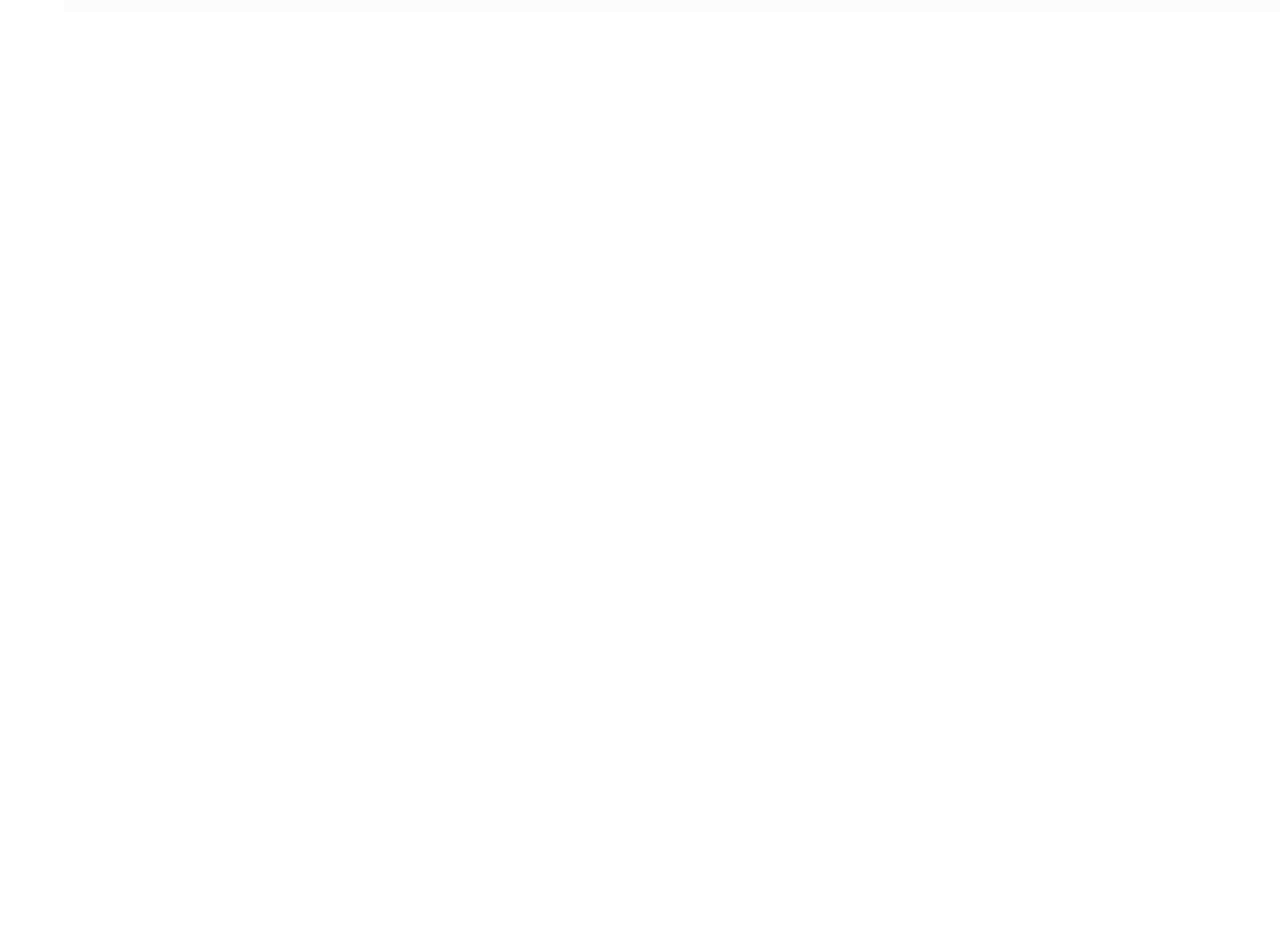
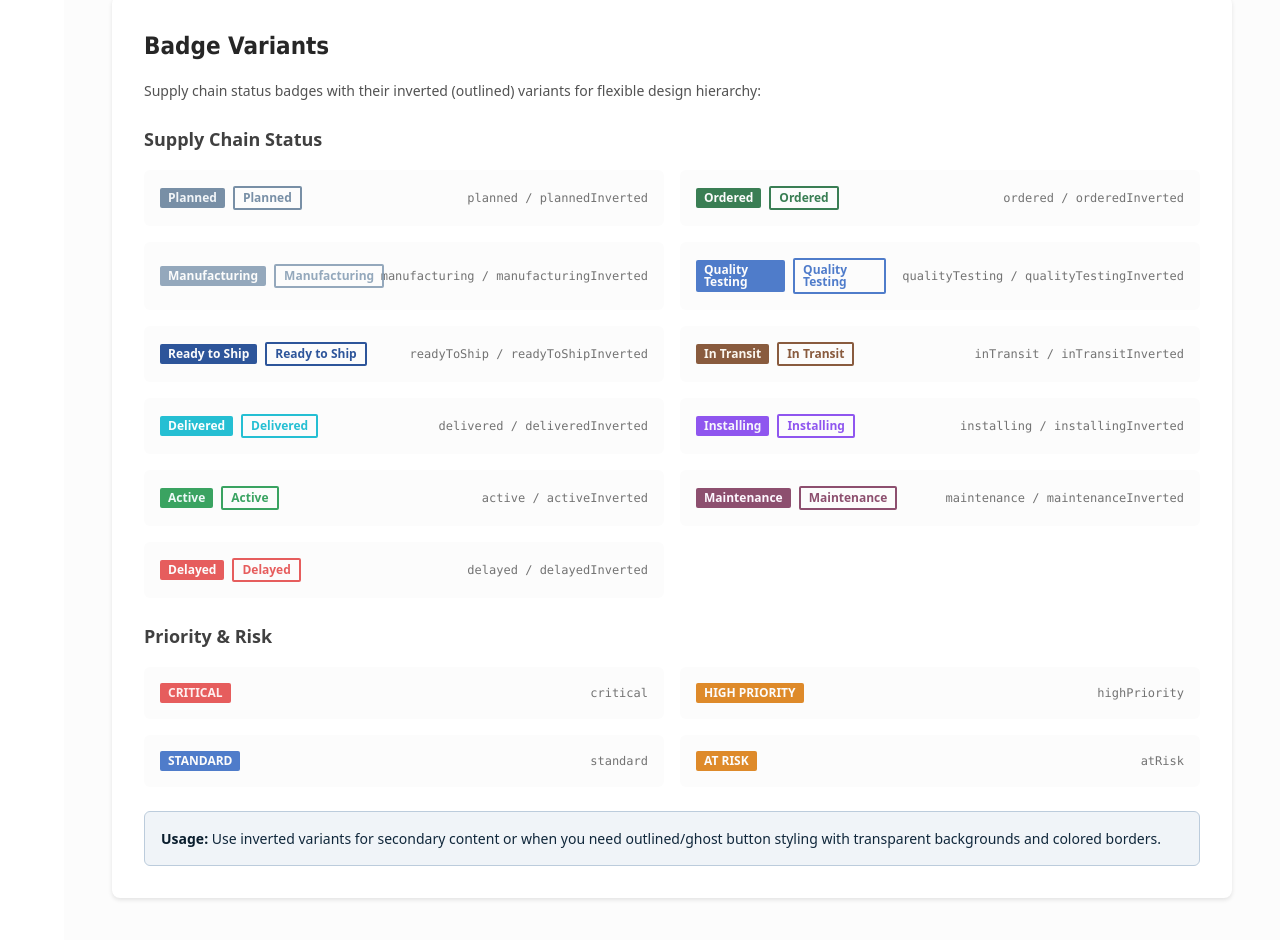
Before and after one commit to m-downing/flow_demo, a Next.js app: page /colors in a window 1280 px wide. Shown: the part 3540-4480 px from the top of the page. Before the commit the page ends 3552 px from the top, so only its background shows below. Built offline with nearby package versions, Linux system fonts and the light colour scheme.

Commit message:
Fixed badge variants.

```diff
--- a/src/app/colors/components/ColorDemo.tsx
+++ b/src/app/colors/components/ColorDemo.tsx
@@ -2,6 +2,7 @@
 
 import React from 'react';
 import { colors } from '@/design-system/foundations/tokens/colors.js';
+import Badge, { BadgeVariant } from '@/design-system/components/feedback/Badge';
 
 // Define the color groups we want to display
 const colorGroups = [
@@ -201,6 +202,76 @@
       <div className="mt-xl text-center text-sm text-neutral-500 dark:text-neutral-400">
         Click any color swatch to copy its hex value to clipboard
       </div>
+
+      {/* Badge showcase */}
+      <div className="mt-2xl bg-white dark:bg-neutral-900 rounded-lg shadow-sm dark:shadow-none dark:border dark:border-neutral-700 p-xl">
+        <h2 className="text-2xl font-heading font-semibold text-neutral-800 dark:text-neutral-50 mb-md">
+          Badge Variants
+        </h2>
+        <p className="text-sm text-neutral-600 dark:text-neutral-300 mb-lg">
+          Supply chain status badges with their inverted (outlined) variants for flexible design hierarchy:
+        </p>
+
+        {/* Supply Chain Status Badges */}
+        <div className="space-y-lg">
+          <div>
+            <h3 className="text-lg font-semibold text-neutral-700 dark:text-neutral-200 mb-md">Supply Chain Status</h3>
+            <div className="grid grid-cols-1 md:grid-cols-2 gap-md">
+              {[
+                { name: 'Planned', variant: 'planned' as BadgeVariant },
+                { name: 'Ordered', variant: 'ordered' as BadgeVariant },
+                { name: 'Manufacturing', variant: 'manufacturing' as BadgeVariant },
+                { name: 'Quality Testing', variant: 'qualityTesting' as BadgeVariant },
+                { name: 'Ready to Ship', variant: 'readyToShip' as BadgeVariant },
+                { name: 'In Transit', variant: 'inTransit' as BadgeVariant },
+                { name: 'Delivered', variant: 'delivered' as BadgeVariant },
+                { name: 'Installing', variant: 'installing' as BadgeVariant },
+                { name: 'Active', variant: 'active' as BadgeVariant },
+                { name: 'Maintenance', variant: 'maintenance' as BadgeVariant },
+                { name: 'Delayed', variant: 'delayed' as BadgeVariant },
+              ].map(({ name, variant }) => (
+                <div key={variant} className="flex items-center gap-md p-md bg-neutral-50 dark:bg-neutral-800 rounded-md">
+                  <div className="flex items-center gap-sm min-w-0 flex-1">
+                    <Badge variant={variant}>{name}</Badge>
+                    <Badge variant={`${variant}Inverted` as BadgeVariant}>{name}</Badge>
+                  </div>
+                  <div className="text-xs text-neutral-500 dark:text-neutral-400 font-mono">
+                    {variant} / {variant}Inverted
+                  </div>
+                </div>
+              ))}
+            </div>
+          </div>
+
+          {/* Priority/Risk Badges */}
+          <div>
+            <h3 className="text-lg font-semibold text-neutral-700 dark:text-neutral-200 mb-md">Priority & Risk</h3>
+            <div className="grid grid-cols-1 md:grid-cols-2 gap-md">
+              {[
+                { name: 'Critical', variant: 'critical' as BadgeVariant },
+                { name: 'High Priority', variant: 'highPriority' as BadgeVariant },
+                { name: 'Standard', variant: 'standard' as BadgeVariant },
+                { name: 'At Risk', variant: 'atRisk' as BadgeVariant },
+              ].map(({ name, variant }) => (
+                <div key={variant} className="flex items-center gap-md p-md bg-neutral-50 dark:bg-neutral-800 rounded-md">
+                  <div className="flex items-center gap-sm min-w-0 flex-1">
+                    <Badge variant={variant}>{name}</Badge>
+                  </div>
+                  <div className="text-xs text-neutral-500 dark:text-neutral-400 font-mono">
+                    {variant}
+                  </div>
+                </div>
+              ))}
+            </div>
+          </div>
+        </div>
+
+        <div className="mt-lg p-md bg-primary-50 dark:bg-primary-900/20 rounded-md border border-primary-200 dark:border-primary-700">
+          <p className="text-sm text-primary-700 dark:text-primary-300">
+            <strong className="text-primary-800 dark:text-primary-200">Usage:</strong> Use inverted variants for secondary content or when you need outlined/ghost button styling with transparent backgrounds and colored borders.
+          </p>
+        </div>
+      </div>
     </>
   );
 };
--- a/src/design-system/components/feedback/Badge.tsx
+++ b/src/design-system/components/feedback/Badge.tsx
@@ -74,27 +74,27 @@
   const variantClasses = {
     // Supply Chain Status Badges
     planned: 'bg-badge-planned-bg text-badge-planned-text',
-    plannedInverted: 'bg-badge-plannedInverted-bg text-badge-plannedInverted-text',
+    plannedInverted: 'bg-badge-plannedInverted-bg text-badge-plannedInverted-text border-2 border-badge-plannedInverted-border',
     ordered: 'bg-badge-ordered-bg text-badge-ordered-text',
-    orderedInverted: 'bg-badge-orderedInverted-bg text-badge-orderedInverted-text',
+    orderedInverted: 'bg-badge-orderedInverted-bg text-badge-orderedInverted-text border-2 border-badge-orderedInverted-border',
     manufacturing: 'bg-badge-manufacturing-bg text-badge-manufacturing-text',
-    manufacturingInverted: 'bg-badge-manufacturingInverted-bg text-badge-manufacturingInverted-text',
+    manufacturingInverted: 'bg-badge-manufacturingInverted-bg text-badge-manufacturingInverted-text border-2 border-badge-manufacturingInverted-border',
     qualityTesting: 'bg-badge-qualityTesting-bg text-badge-qualityTesting-text',
-    qualityTestingInverted: 'bg-badge-qualityTestingInverted-bg text-badge-qualityTestingInverted-text',
+    qualityTestingInverted: 'bg-badge-qualityTestingInverted-bg text-badge-qualityTestingInverted-text border-2 border-badge-qualityTestingInverted-border',
     readyToShip: 'bg-badge-readyToShip-bg text-badge-readyToShip-text',
-    readyToShipInverted: 'bg-badge-readyToShipInverted-bg text-badge-readyToShipInverted-text',
+    readyToShipInverted: 'bg-badge-readyToShipInverted-bg text-badge-readyToShipInverted-text border-2 border-badge-readyToShipInverted-border',
     inTransit: 'bg-badge-inTransit-bg text-badge-inTransit-text',
-    inTransitInverted: 'bg-badge-inTransitInverted-bg text-badge-inTransitInverted-text',
+    inTransitInverted: 'bg-badge-inTransitInverted-bg text-badge-inTransitInverted-text border-2 border-badge-inTransitInverted-border',
     delivered: 'bg-badge-delivered-bg text-badge-delivered-text',
-    deliveredInverted: 'bg-badge-deliveredInverted-bg text-badge-deliveredInverted-text',
+    deliveredInverted: 'bg-badge-deliveredInverted-bg text-badge-deliveredInverted-text border-2 border-badge-deliveredInverted-border',
     installing: 'bg-badge-installing-bg text-badge-installing-text',
-    installingInverted: 'bg-badge-installingInverted-bg text-badge-installingInverted-text',
+    installingInverted: 'bg-badge-installingInverted-bg text-badge-installingInverted-text border-2 border-badge-installingInverted-border',
     active: 'bg-badge-active-bg text-badge-active-text',
-    activeInverted: 'bg-badge-activeInverted-bg text-badge-activeInverted-text',
+    activeInverted: 'bg-badge-activeInverted-bg text-badge-activeInverted-text border-2 border-badge-activeInverted-border',
     maintenance: 'bg-badge-maintenance-bg text-badge-maintenance-text',
-    maintenanceInverted: 'bg-badge-maintenanceInverted-bg text-badge-maintenanceInverted-text',
+    maintenanceInverted: 'bg-badge-maintenanceInverted-bg text-badge-maintenanceInverted-text border-2 border-badge-maintenanceInverted-border',
     delayed: 'bg-badge-delayed-bg text-badge-delayed-text',
-    delayedInverted: 'bg-badge-delayedInverted-bg text-badge-delayedInverted-text',
+    delayedInverted: 'bg-badge-delayedInverted-bg text-badge-delayedInverted-text border-2 border-badge-delayedInverted-border',
     // Priority/Risk Badges
     critical: 'bg-badge-critical-bg text-badge-critical-text',
     highPriority: 'bg-badge-highPriority-bg text-badge-highPriority-text',
--- a/src/design-system/foundations/tokens/colors.js
+++ b/src/design-system/foundations/tokens/colors.js
@@ -129,88 +129,99 @@
     text: colors.primary[50],
   },
   plannedInverted: {
-    bg: colors.primary[50],
+    bg: 'transparent',
     text: colors.primary[500],
+    border: colors.primary[500],
   },
   ordered: {
     bg: colors.green[700],
     text: colors.neutral[50],
   },
   orderedInverted: {
-    bg: colors.neutral[50],
+    bg: 'transparent',
     text: colors.green[700],
+    border: colors.green[700],
   },
   manufacturing: {
     bg: colors.primary[400],
     text: colors.blue[50],
   },
   manufacturingInverted: {
-    bg: colors.blue[50],
+    bg: 'transparent',
     text: colors.primary[400],
+    border: colors.primary[400],
   },
   qualityTesting: {
     bg: colors.blue[700],
     text: colors.blue[50],
   },
   qualityTestingInverted: {
-    bg: colors.blue[50],
+    bg: 'transparent',
     text: colors.blue[700],
+    border: colors.blue[700],
   },
   readyToShip: {
     bg: colors.blue[900],
     text: colors.blue[50],
   },
   readyToShipInverted: {
-    bg: colors.blue[50],
+    bg: 'transparent',
     text: colors.blue[900],
+    border: colors.blue[900],
   },
   inTransit: {
     bg: colors.brown[700],
     text: colors.brown[50],
   },
   inTransitInverted: {
-    bg: colors.brown[50],
+    bg: 'transparent',
     text: colors.brown[700],
+    border: colors.brown[700],
   },
   delivered: {
     bg: colors.teal[700],
     text: colors.teal[50],
   },
   deliveredInverted: {
-    bg: colors.teal[50],
+    bg: 'transparent',
     text: colors.teal[700],
+    border: colors.teal[700],
   },
   installing: {
     bg: colors.purple[700],
     text: colors.purple[50],
   },
   installingInverted: {
-    bg: colors.purple[50],
+    bg: 'transparent',
     text: colors.purple[700],
+    border: colors.purple[700],
   },
   active: {
     bg: colors.green[500],
     text: colors.success[50],
   },
   activeInverted: {
-    bg: colors.success[50],
+    bg: 'transparent',
     text: colors.green[500],
+    border: colors.green[500],
   },
   maintenance: {
     bg: colors.magenta[700],
     text: colors.magenta[100],
   },
   maintenanceInverted: {
-    bg: colors.magenta[100],
+    bg: 'transparent',
     text: colors.magenta[700],
+    border: colors.magenta[700],
   },
   delayed: {
     bg: colors.error[500],
     text: colors.neutral[50],
   },
   delayedInverted: {
-    bg: colors.neutral[50],
+    bg: 'transparent',
     text: colors.error[500],
+    border: colors.error[500],
   },
 
   // Priority/Risk Badges (Sophisticated dark bg / Light text)
--- a/src/design-system/foundations/tokens/types.ts
+++ b/src/design-system/foundations/tokens/types.ts
@@ -49,6 +49,7 @@
 export interface BadgeColor {
   bg: string;
   text: string;
+  border?: string;
 }
 
 export interface BadgeColors {
```
